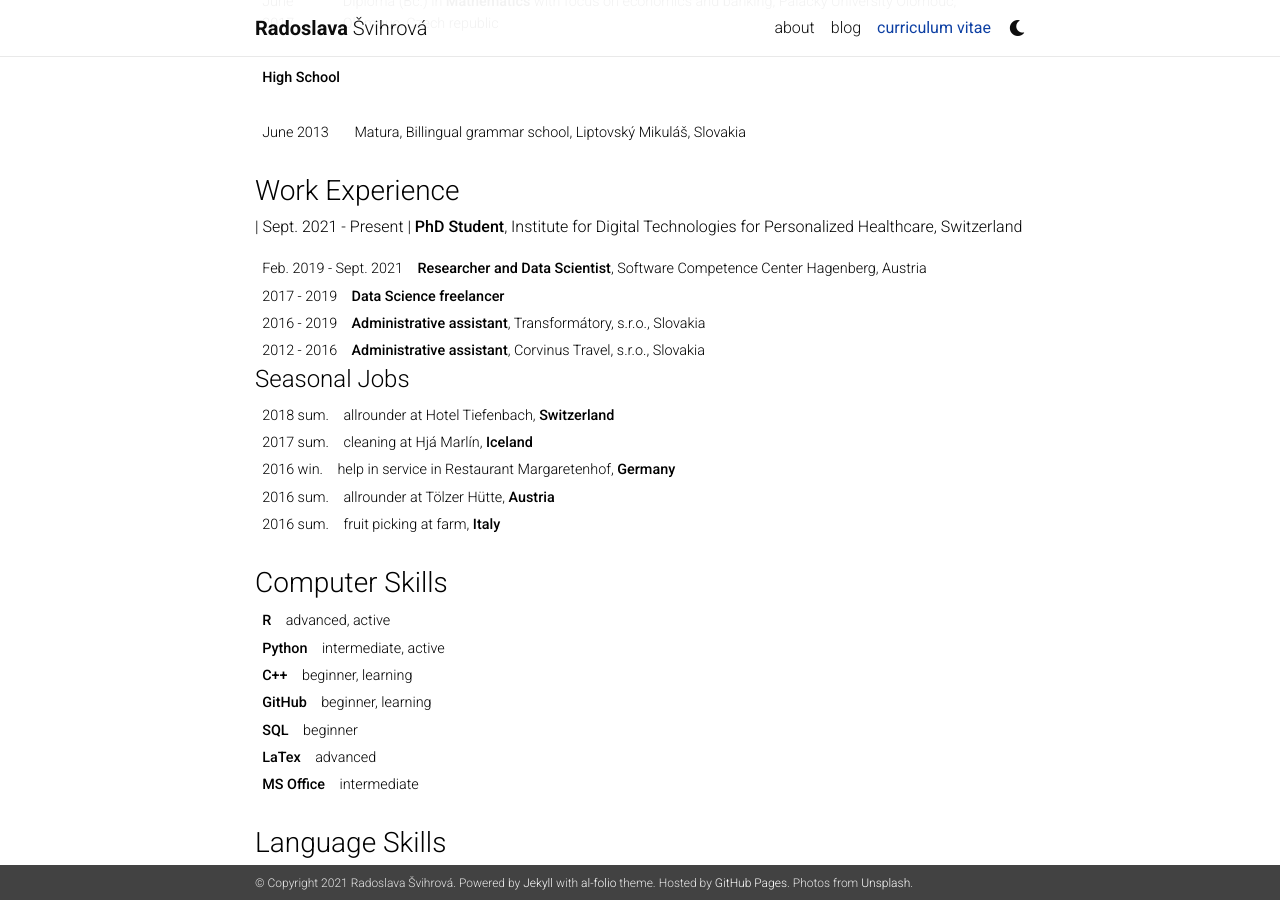
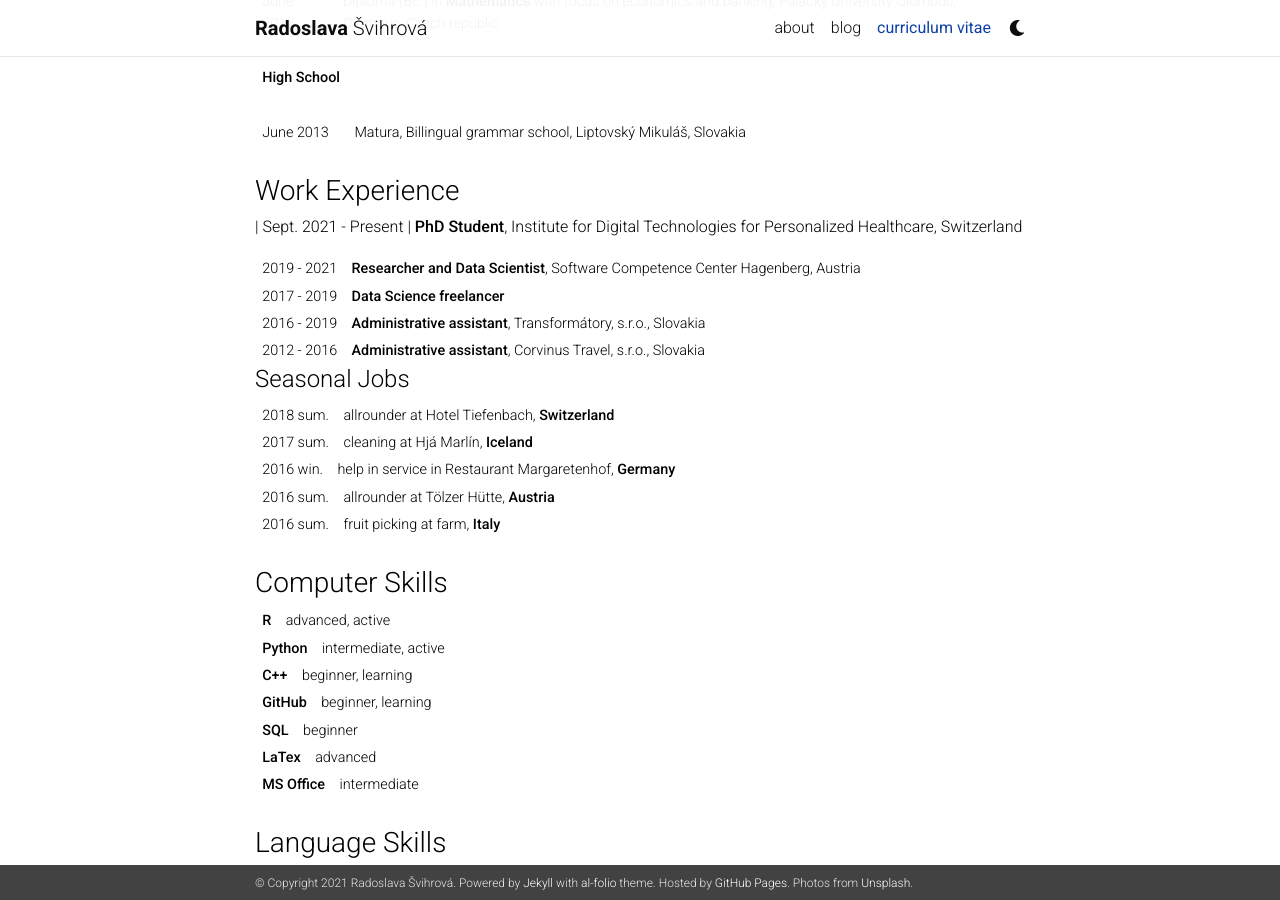
Before and after one commit to RadoslavaS/RadoslavaS.github.io, a Jekyll site: the page built from _pages/cv.md, in a window 1280 px wide and 900 px high, scrolled down 878 px. Built offline with Jekyll 4.4.1, drawn with Linux system fonts in a browser that asks for light colours; nearby versions of some CDN libraries; a style sheet for code colours, icons or effects is not loaded.

Commit message:
update cv

```diff
--- a/_pages/cv.md
+++ b/_pages/cv.md
@@ -35,7 +35,7 @@ nav: true
 | Sept. 2021 - Present      | **PhD Student**, Institute for Digital Technologies for
 Personalized Healthcare, Switzerland
 
-| Feb. 2019 - Sept. 2021    |**Researcher and Data Scientist**, Software Competence Center Hagenberg, Austria
+| 2019 - 2021    |**Researcher and Data Scientist**, Software Competence Center Hagenberg, Austria
 
 | 2017 - 2019    |**Data Science freelancer**
 
```
